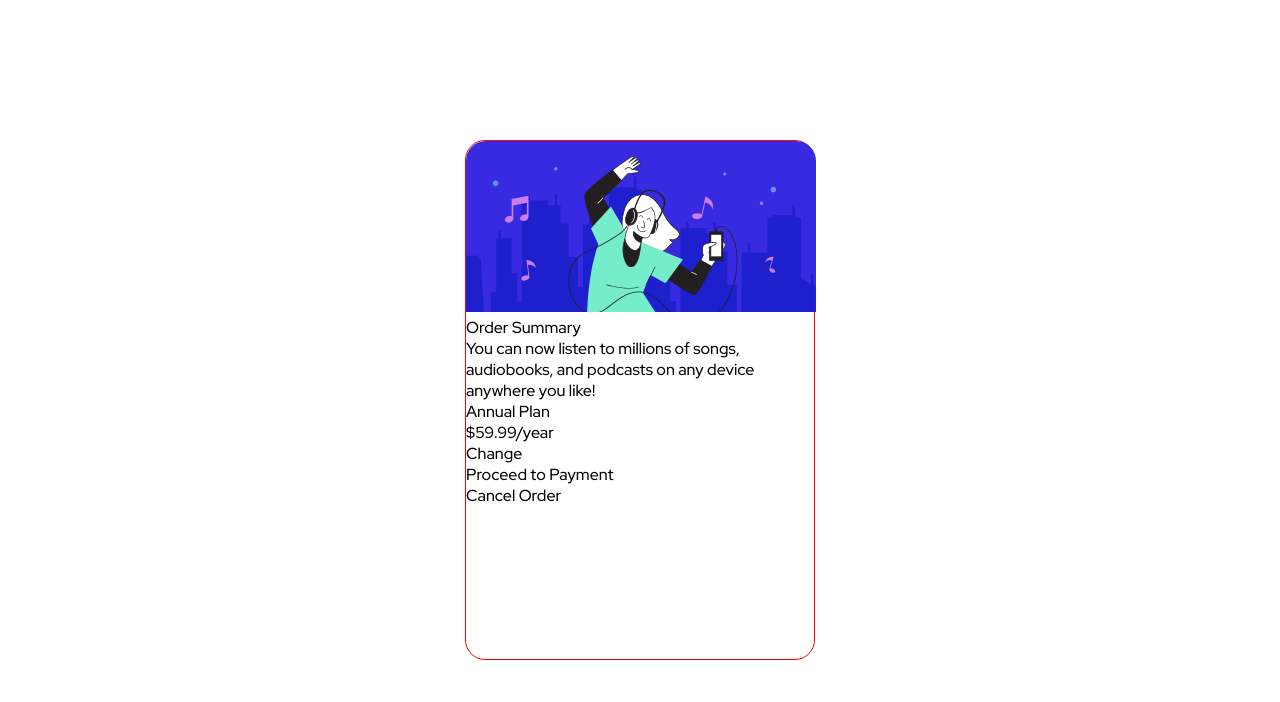
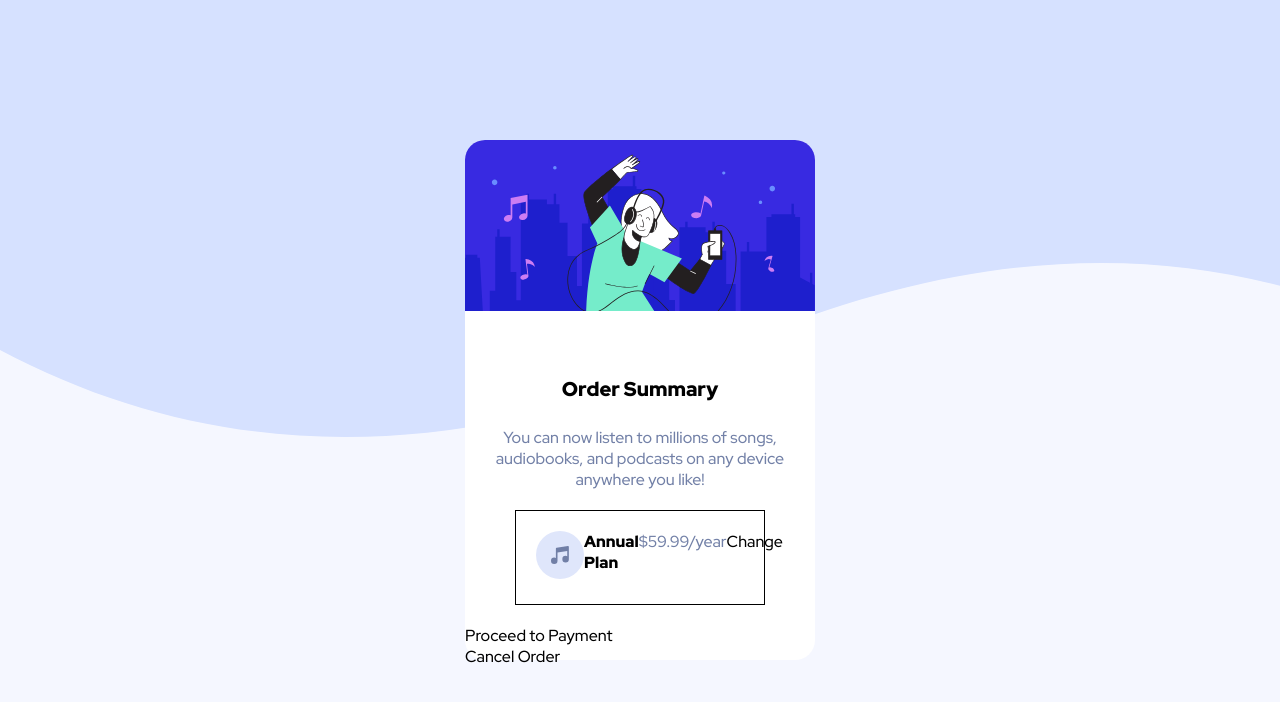
Before and after one commit to AlexandreC6/order-summary-component-main, a plain HTML site: page index.html in a window 1280 px wide. Drawn offline with Linux system fonts and the light colour scheme.

Commit message:
Before the box inside the box

```diff
--- a/index.html
+++ b/index.html
@@ -27,11 +27,13 @@
 
     <div class="description">You can now listen to millions of songs, audiobooks, and podcasts on any
     device anywhere you like! </div>
-
+  <div class="box_plan">
+    <div class="icon_music"><img src="images/icon-music.svg"></div>
     <div class="titleSub">Annual Plan</div>
     <div class="price">$59.99/year</div>
 
     <div class="change">Change</div>
+  </div>
 
     <div class="button.blue">Proceed to Payment</div>
     <div class="cancel">Cancel Order</div>
--- a/style.css
+++ b/style.css
@@ -10,13 +10,16 @@ body {
     display: grid;
     place-content: center;
     height:100vh;
+    background: url(images/pattern-background-desktop.svg) no-repeat ;
+    background-color: hsl(225, 100%, 98%);
+
 }
 
 .card {
-    border: 1px red solid;
+    border: 1px;
     width:350px;
     height:520px;
-    background: #fff;
+    background-color: white;
     border-radius: 20px;
     margin: auto;
 }
@@ -26,3 +29,45 @@ img[src*='illustration-hero'] {
     width: 350px;
     border-radius: 20px 20px 0 0;
 }
+
+
+/* Decoration of container */
+
+.title1 {
+    font-weight: 900;
+    margin: 60px 0 25px 0;
+    text-align: center;
+    font-size: 20px;
+}
+
+.description {
+    color: hsl(224, 23%, 55%);
+    text-align: center;
+}
+
+.icon_music {
+
+}
+
+.titleSub {
+    font-weight: 900;
+}
+
+.price {
+    color: hsl(224, 23%, 55%);
+
+}
+
+.change {
+
+}
+
+/* Box du price plan */
+
+.box_plan {
+    border:  1px solid black;
+    display: flex;
+    margin: 20px 50px;
+    padding: 20px;
+
+}
```
